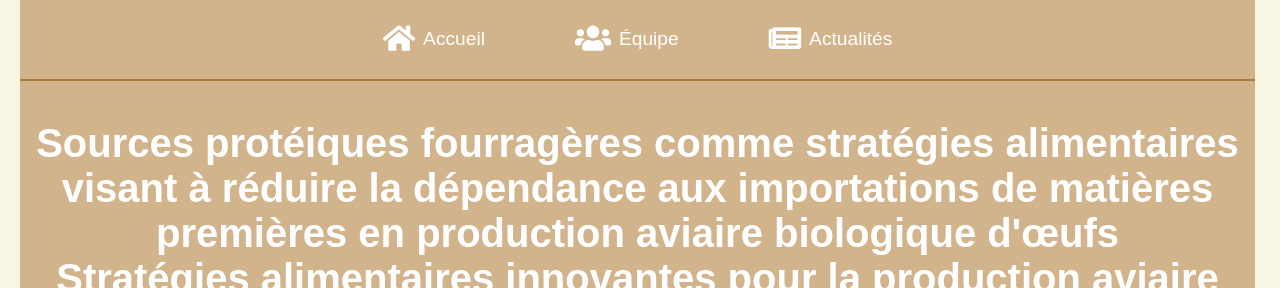
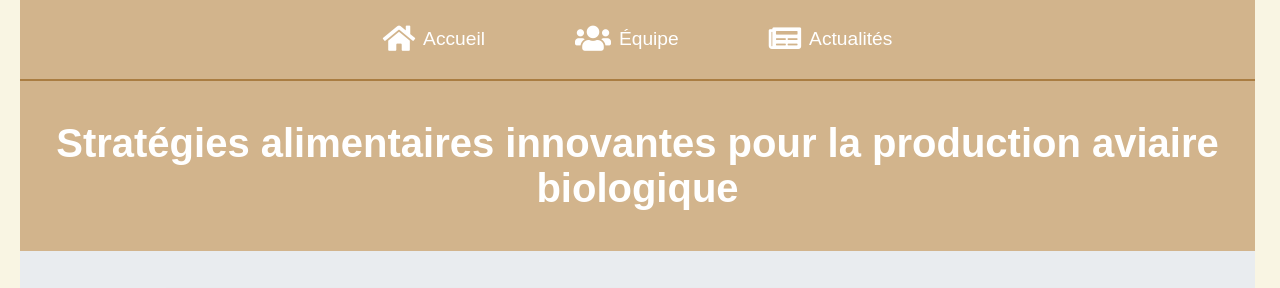
Before and after one commit to AlessiaCondorcet/F2P, a plain HTML site: page index.html in a window 1280 px wide. Shown: the top 288 px of the page. Drawn offline with Linux system fonts and the light colour scheme.

Commit message:
Update index.html

```diff
--- a/index.html
+++ b/index.html
@@ -20,7 +20,6 @@
 
     <!-- Section d'Accueil avec présentation du projet -->
     <header>
-        <h1>Sources protéiques fourragères comme stratégies alimentaires visant à réduire la dépendance aux importations de matières premières en production aviaire biologique d'œufs</h1>
         <h1>Stratégies alimentaires innovantes pour la production aviaire biologique</h1>
     </header>
 
```
